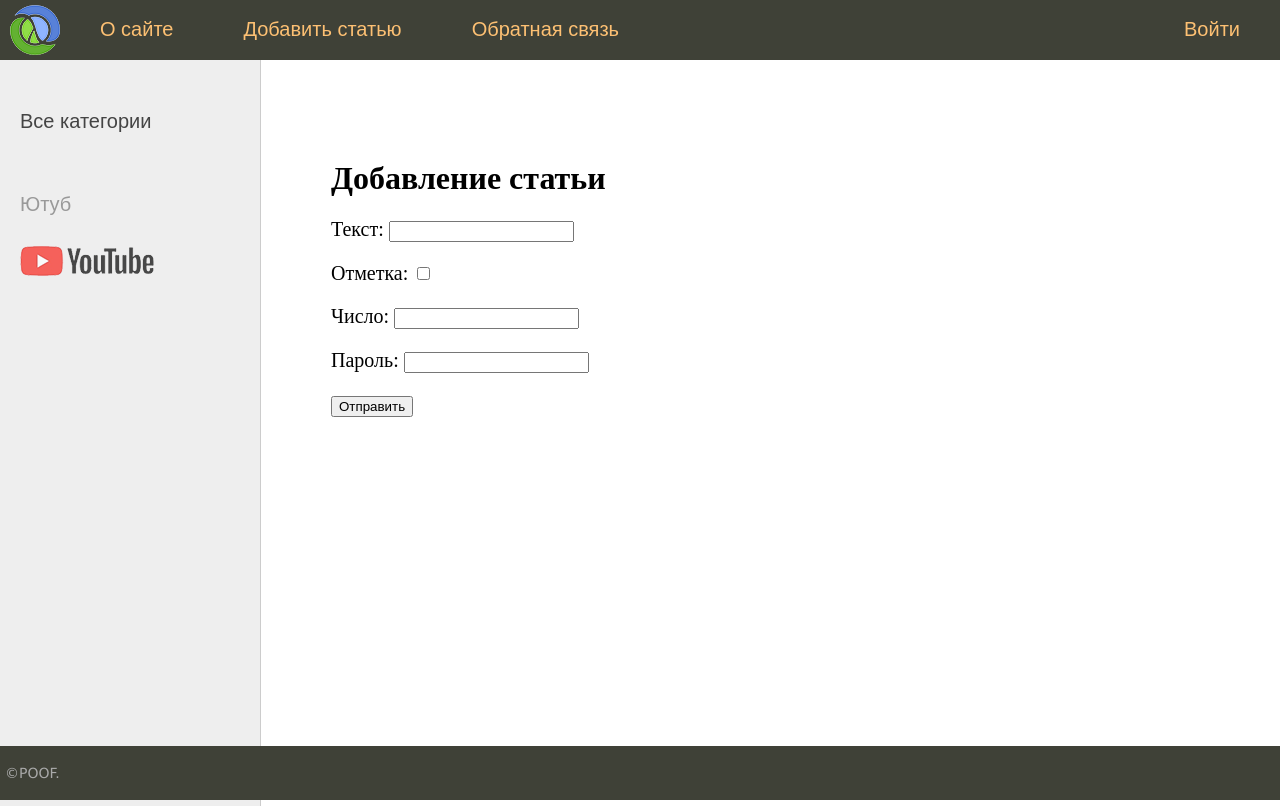
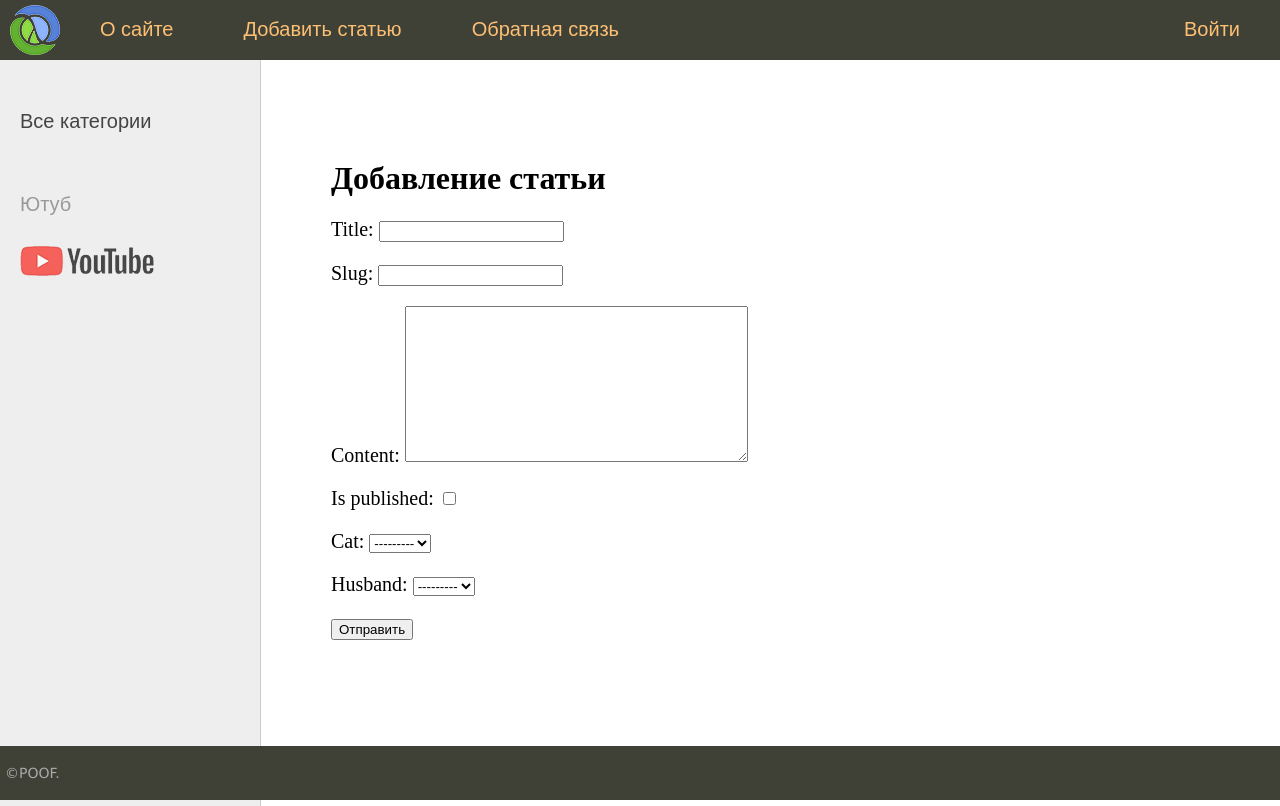
Before and after one commit to XEjb/django4, a Django app: page /addpage/ in a window 1280 px wide. Run offline with Django 4.2, Linux system fonts and the light colour scheme; data that the repository does not hold is empty.

Commit message:
use of non-model forms

```diff
--- /dev/null
+++ b/domen/automation/forms.py
@@ -0,0 +1,11 @@
+from django import forms
+from .models import Category, Husband
+
+
+class AddPostForm(forms.Form):
+    title = forms.CharField(max_length=255)
+    slug = forms.SlugField(max_length=255)
+    content = forms.CharField(widget=forms.Textarea(), required=False)
+    is_published = forms.BooleanField(required=False)
+    cat = forms.ModelChoiceField(queryset=Category.objects.all())
+    husband = forms.ModelChoiceField(queryset=Husband.objects.all(), required=False)
--- a/domen/automation/templates/automation/addpage.html
+++ b/domen/automation/templates/automation/addpage.html
@@ -4,10 +4,7 @@
 <h1>{{title}}</h1>
 <form action="" method="POST">
     {% csrf_token %}
-    <p><label for="id_1">Текст: </label><input type="text" id="id_1" name="filed_text"></p>
-    <p><label for="id_2">Отметка: </label><input type="checkbox" id="id_2" name="filed_check"></p>
-    <p><label for="id_3">Число: </label><input type="number" id="id_3" name="filed_num"></p>
-    <p><label for="id_4">Пароль: </label><input type="password" id="id_4" name="filed_psw"></p>
+    {{ form.as_p }}
     <p>
         <button type="submit">Отправить</button>
     </p>
--- a/domen/automation/views.py
+++ b/domen/automation/views.py
@@ -4,6 +4,7 @@ from django.urls import reverse
 from django.template.loader import render_to_string
 from django.template.defaultfilters import slugify
 
+from .forms import AddPostForm
 from .models import Automation, Category, TagPost
 
 menu = [{'title': 'О сайте', 'url_name': 'about'},
@@ -43,7 +44,19 @@ def show_post(request, post_slug):
 
 
 def addpage(request):
-    return render(request, 'automation/addpage.html', {'menu': menu, 'title': 'Добавление статьи'})
+    if request.method == 'POST':
+        form = AddPostForm(request.POST)
+        if form.is_valid():
+            print(form.cleaned_data)
+    else:
+        form = AddPostForm()
+
+    data = {
+        'menu': menu,
+        'title': 'Добавление статьи',
+        'form': form,
+    }
+    return render(request, 'automation/addpage.html', data)
 
 
 def contact(request):
```
